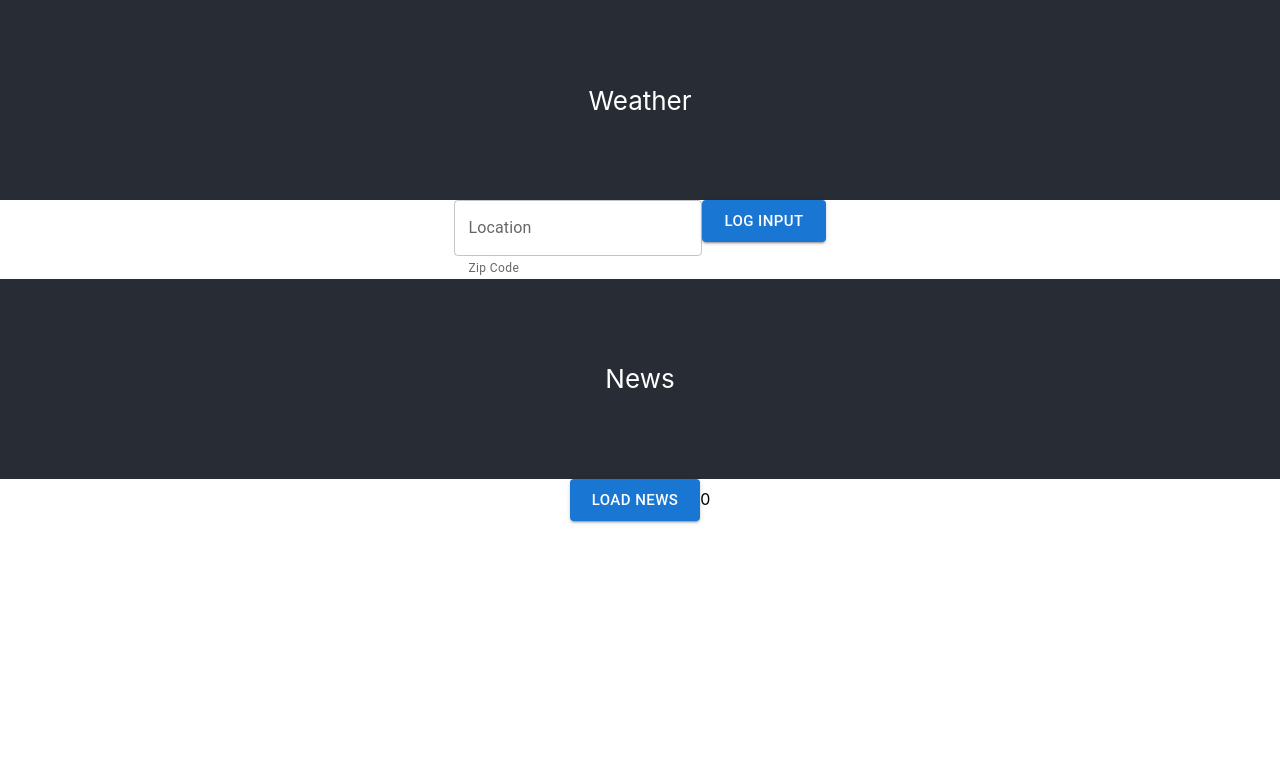
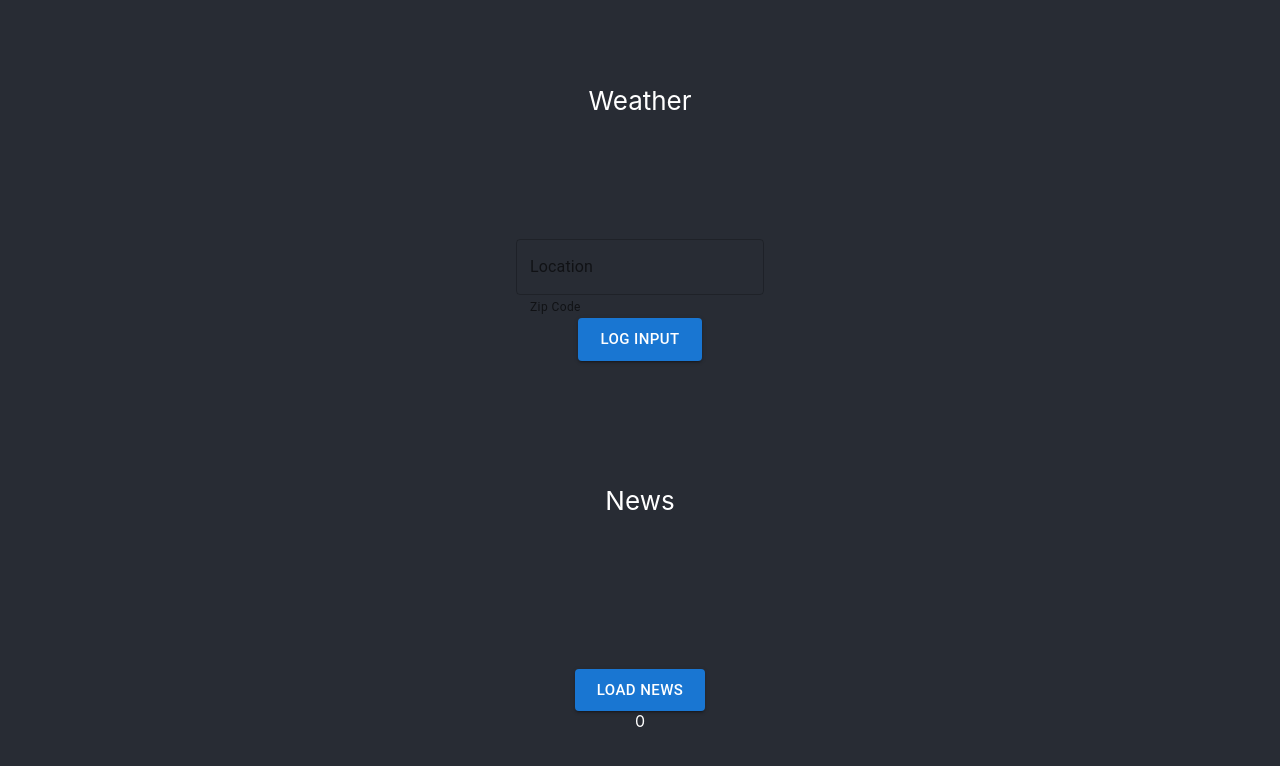
Before and after one commit to aidanflinton/WeatherApp, a React (Create React App) app in the folder Countdown3/weather/: page / in a window 1280 px wide. Shown: the top 766 px of the page. Built offline with nearby package versions, Linux system fonts and the light colour scheme.

Commit message:
starting to add a color theme, but only one accordion will center

```diff
--- a/Countdown3/weather/src/App.css
+++ b/Countdown3/weather/src/App.css
@@ -24,6 +24,16 @@
   color: white;
 }
 
+.App-body {
+  background-color: #282c34;
+  min-height: 25vh;
+  display: flex;
+  flex-direction: column;
+  align-items: center;
+  justify-content: center;
+  color: white;
+}
+
 .App-link {
   color: #61dafb;
 }
--- a/Countdown3/weather/src/Components/App.js
+++ b/Countdown3/weather/src/Components/App.js
@@ -9,15 +9,15 @@ function App() {
       <header className = "App-header">
         Weather
       </header>
-      <>
+      <div className="App-body">
         <LocInput></LocInput>
-      </>
+      </div>
       <header className = "App-header">
         News
       </header>
-      <>
+      <div className="App-body">
         <LoadNews></LoadNews>
-      </>
+      </div>
     </div>
   );
 }
--- a/Countdown3/weather/src/Components/Location.js
+++ b/Countdown3/weather/src/Components/Location.js
@@ -29,11 +29,11 @@ function Location(props) {
         console.log(locData);
         console.log(url);
         return (
-        <div className="App">
+        <>
             {locData.lat}
             {locData.lon}
             <WeatherCalc longitude={locData.lon} latitude={locData.lat}/>
-        </div>
+        </>
         );
       }
       else{
--- a/Countdown3/weather/src/Components/News.js
+++ b/Countdown3/weather/src/Components/News.js
@@ -50,7 +50,7 @@ function News (props) {
 
 
         return (
-        <div className="App">
+        <>
             <Grid
                 container
                 spacing={2}
@@ -87,7 +87,7 @@ function News (props) {
             </Grid>
             )}
            </Grid>
-        </div>
+        </>
         );
       }
       else{
--- a/Countdown3/weather/src/Components/WeatherCalc.js
+++ b/Countdown3/weather/src/Components/WeatherCalc.js
@@ -8,7 +8,6 @@ import AccordionSummary from '@mui/material/AccordionSummary';
 import AccordionDetails from '@mui/material/AccordionDetails';
 import Typography from '@mui/material/Typography';
 import ExpandMoreIcon from '@mui/icons-material/ExpandMore';
-import { breadcrumbsClasses } from '@mui/material';
 
 function WeatherCalc (props) {
     const openweather_key = process.env.REACT_APP_openweather_key;
@@ -19,9 +18,7 @@ function WeatherCalc (props) {
     url.searchParams.append("appid", openweather_key);
     url.searchParams.append("units", "imperial");
 
-
     const [weatherData, setWeatherData] = useState();
-    const [period, setPeriod] = useState();
 
     const generateWeather = () => {
         fetch(url)
@@ -43,7 +40,7 @@ function WeatherCalc (props) {
         let period = ["Current", "Daily", "Hourly"];
 
         return (
-        <div className="App">
+        <>
             {weather.map((time) =>
 
               <Accordion>
@@ -61,7 +58,7 @@ function WeatherCalc (props) {
               </AccordionDetails>
               </Accordion>
             )}
-        </div>
+        </>
         );
       }
       else{
--- a/Countdown3/weather/src/Components/WeatherDisp.js
+++ b/Countdown3/weather/src/Components/WeatherDisp.js
@@ -1,17 +1,15 @@
 import * as React from 'react';
 import Card from '@mui/material/Card';
-import CardActions from '@mui/material/CardActions';
 import CardContent from '@mui/material/CardContent';
 import CardMedia from '@mui/material/CardMedia';
 import CardHeader from '@mui/material/CardHeader';
 import Typography from '@mui/material/Typography';
 import Grid from '@mui/material/Grid';
-import { useState, useEffect } from "react";
 import '../App.css';
 
 function WeatherDisp (props) {
     return(
-        <div className="App">
+        <>
             <Grid
                 container
                 spacing={2}
@@ -20,8 +18,6 @@ function WeatherDisp (props) {
                 justify="center"
             >
            {props.timeFrame.map((weatherItem)=>
-
-
                     <Grid item xs={12} sm={6} md={3} key={props.timeFrame.indexOf(weatherItem)}>
 
                     <Card sx={{ minWidth: 275, maxWidth: 345}}>
@@ -41,13 +37,9 @@ function WeatherDisp (props) {
                         </CardContent>
                     </Card>
                     </Grid>
-
-
-)}
+            )}
            </Grid>
-
-
-        </div>
+        </>
     );
 }
 
```
